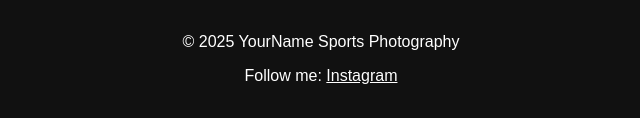
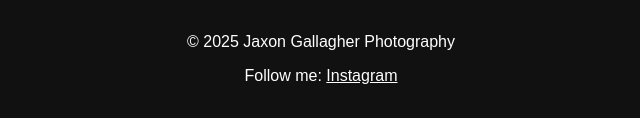
Before and after one commit to XranaDev/photographywebsite, a plain HTML site: page index.html in a window 1280 px wide. Shown: the part 987-1105 px from the top of the page, 319-959 px from the left. Drawn offline with Linux system fonts and the light colour scheme.

Commit message:
Update index.html

```diff
--- a/index.html
+++ b/index.html
@@ -66,7 +66,7 @@
 </section>
 
 <footer>
-  <p>&copy; 2025 YourName Sports Photography</p>
+  <p>&copy; 2025 Jaxon Gallagher Photography</p>
   <p>Follow me: <a href="https://www.instagram.com/jaxongphotography" style="color:#fff;">Instagram</a>
 
 </body>
```
